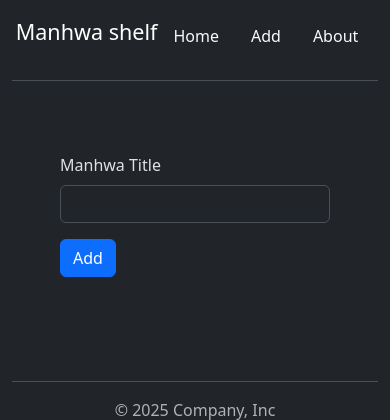
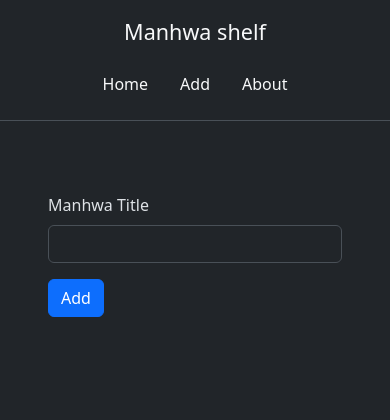
Before and after one commit to erenyeagervigi/project_manhwa, a Flask app: page /add in a window 390 px wide. Shown: the top 420 px of the page. Run offline with Flask 3, Linux system fonts and the light colour scheme; some libraries are stand-ins or nearby versions.

Commit message:
fix header

```diff
--- a/templates/base.html
+++ b/templates/base.html
@@ -10,18 +10,24 @@
 </head>
 <body>
 <div class="container">
-  <header class="d-flex flex-wrap justify-content-center py-3 mb-4 border-bottom">
-    <a href="/" class="d-flex align-items-center mb-3 mb-md-0 me-md-auto link-body-emphasis text-decoration-none">
-      <span class="fs-4">
-          Manhwa shelf
-      </span>
-    </a>
-    <ul class="nav nav-pills">
-      <li class="nav-item"><a href="{{url_for('home')}}" class="nav-link text-light" aria-current="page">Home</a></li>
-      <li class="nav-item"><a href="{{url_for('add')}}" class="nav-link text-light">Add</a></li>
-      <li class="nav-item"><a href="{{url_for('about')}}" class="nav-link text-light">About</a></li>
-    </ul>
+  <header class="row d-flex align-items-center py-3 mb-4 border-bottom">
+    <div class="col-12 col-md-6 text-center text-md-start mb-3 mb-md-0">
+      <a href="/" class="d-inline-flex align-items-center link-body-emphasis text-decoration-none">
+        <span class="fs-4 text-light">Manhwa shelf</span>
+      </a>
+    </div>
+
+    <div class="col-12 col-md-6">
+      <ul class="nav justify-content-center justify-content-md-end">
+        <li class="nav-item"><a href="{{ url_for('home') }}" class="nav-link text-light">Home</a></li>
+        <li class="nav-item"><a href="{{ url_for('add') }}" class="nav-link text-light">Add</a></li>
+        <li class="nav-item"><a href="{{ url_for('about') }}" class="nav-link text-light">About</a></li>
+      </ul>
+    </div>
   </header>
+</div>
+
+
         {% block content %}
     {% endblock %}
 </div>
```
